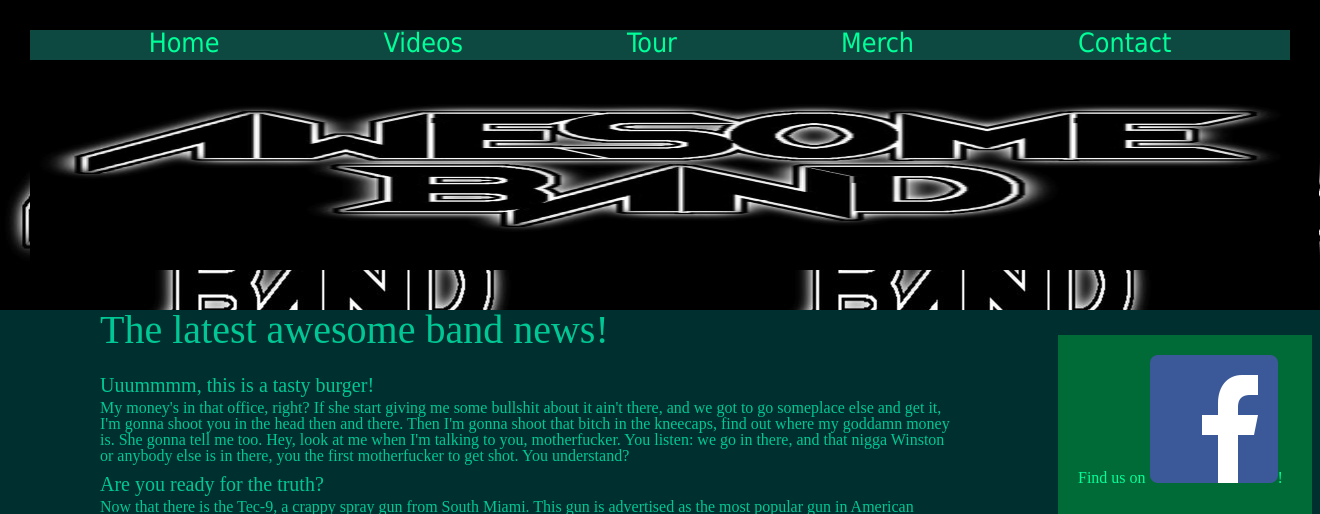
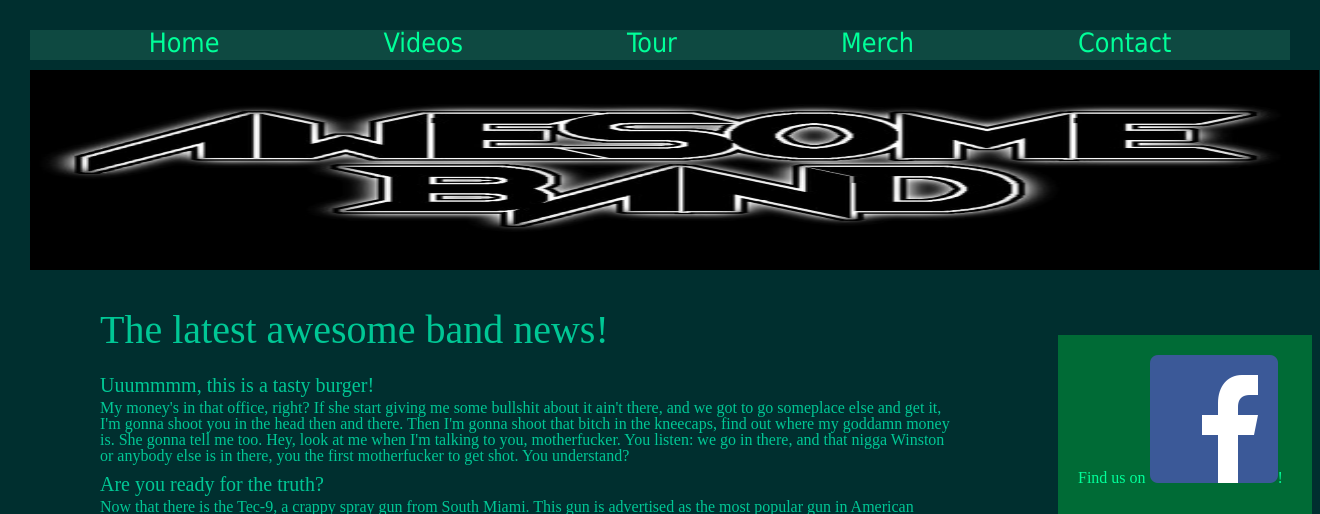
Before and after one commit to rparker24/band-site, a PHP site: page /index.php in a window 1320 px wide. Shown: the top 514 px of the page. Run offline with PHP 8.4, Linux system fonts and the light colour scheme.

Commit message:
took out header image background

```diff
--- a/assets/css/style.css
+++ b/assets/css/style.css
@@ -5,8 +5,7 @@ body {
 /*header*/
 
 header {
-	background-image: url("/assets/images/ab640.jpg");
-	min-height: 250px;
+/*	background-image: url("/assets/images/ab640.jpg");*/	min-height: 250px;
 	padding: 30px;
 }
 
```
